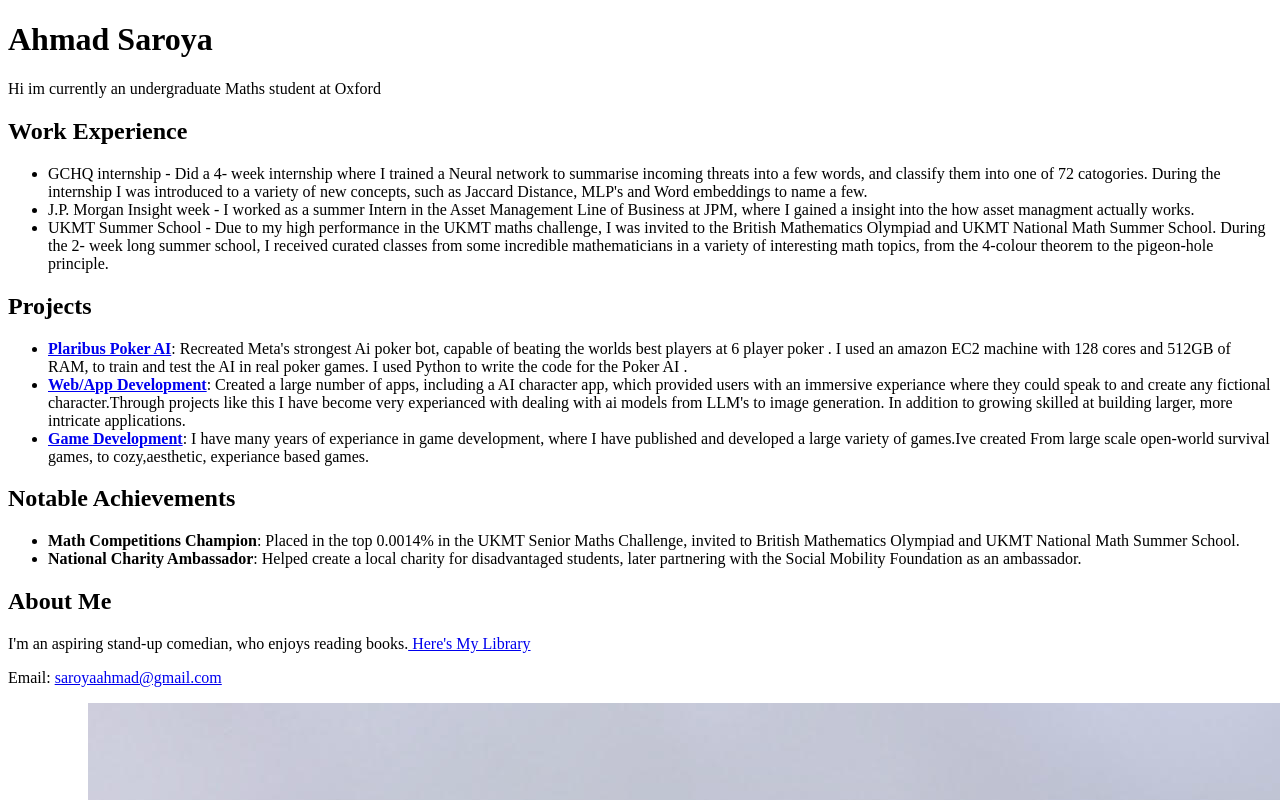
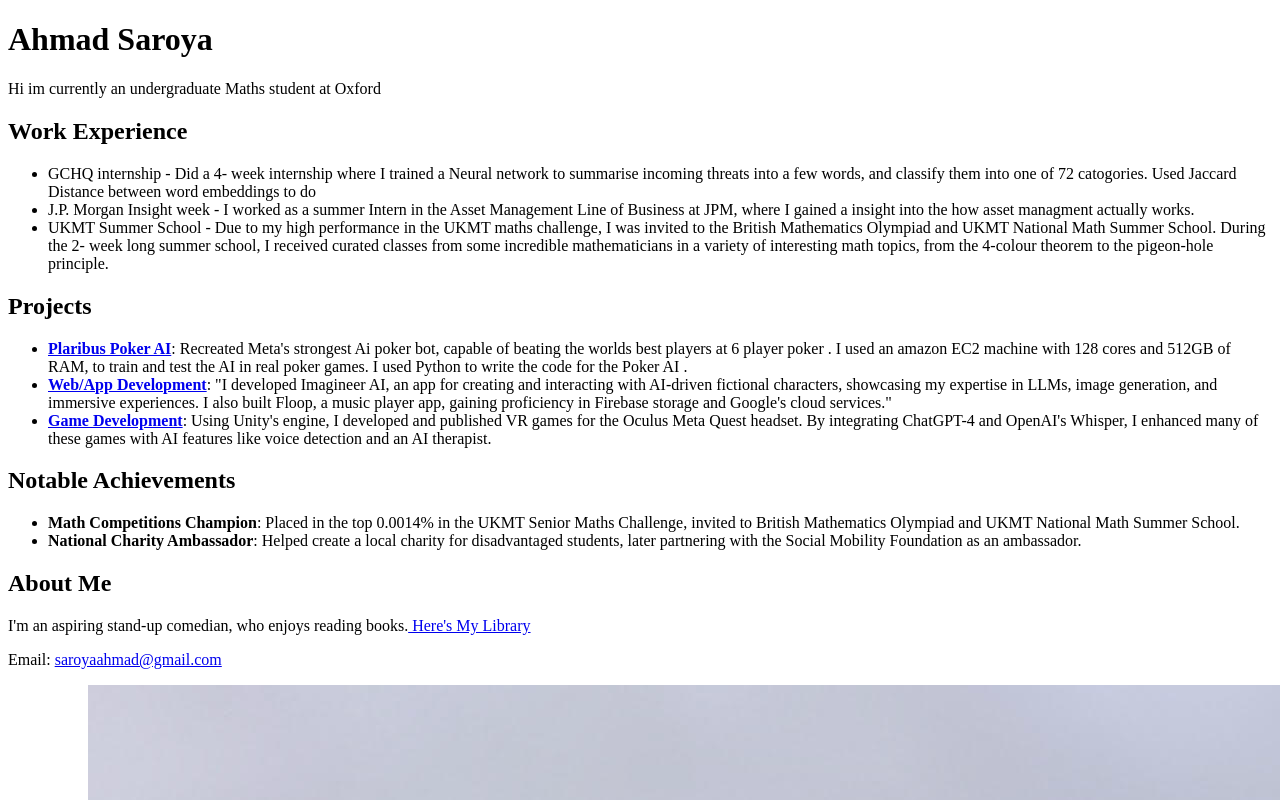
Before and after one commit to ahmadyaryeet/Personal_website, a React (Create React App) app: page / in a window 1280 px wide. Shown: the top 800 px of the page. Built offline with nearby package versions, Linux system fonts and the light colour scheme; the HTML template or start-up script is replaced by a standard one.

Commit message:
Update Main_page.js

```diff
--- a/src/components/Main_page.js
+++ b/src/components/Main_page.js
@@ -16,7 +16,7 @@
           <section className="education">
             <h2>Work Experience</h2>
             <ul>
-              <li>GCHQ internship - Did a 4- week internship where I trained a Neural network to summarise incoming threats into a few words, and classify them into one of 72 catogories. During the internship I was introduced to a variety of new concepts, such as Jaccard Distance, MLP's and Word embeddings to name a few.</li>
+              <li>GCHQ internship - Did a 4- week internship where I trained a Neural network to summarise incoming threats into a few words, and classify them into one of 72 catogories. Used Jaccard Distance between word embeddings to do </li>
               <li>J.P. Morgan Insight week - I worked as a summer Intern in the Asset Management Line of Business at JPM, where I gained a insight into the how asset managment actually works.</li>
               <li>UKMT Summer School - Due to my high performance in the UKMT maths challenge, I was invited to the British Mathematics Olympiad and UKMT National Math Summer School. During the 2- week long summer school, I received curated classes from some incredible mathematicians in a variety of interesting math topics, from the 4-colour theorem to the pigeon-hole principle.</li>
             </ul>
@@ -26,8 +26,8 @@
             <h2>Projects</h2>
             <ul>
               <li><Link to="/plaribus-poker-ai"><strong>Plaribus Poker AI</strong></Link>: Recreated Meta's strongest Ai poker bot, capable of beating the worlds best players at 6 player poker . I used an amazon EC2 machine with 128 cores and 512GB of RAM, to train and test the AI in real poker games. I used Python to write the code for the Poker AI  .</li>
-              <li><Link to="/web-app-development"><strong>Web/App Development</strong></Link>: Created a large number of apps, including a AI character app, which provided users with an immersive experiance where they could speak to and create any fictional character.Through projects like this I have become very experianced with dealing with ai models from LLM's to image generation. In addition to growing skilled at building larger, more intricate applications.</li>
-              <li><Link to="/game-development"><strong>Game Development</strong></Link>: I have many years of experiance in game development, where I have published and developed a large variety of games.Ive created From large scale open-world survival games, to cozy,aesthetic, experiance based games. </li>
+              <li><Link to="/web-app-development"><strong>Web/App Development</strong></Link>: "I developed Imagineer AI, an app for creating and interacting with AI-driven fictional characters, showcasing my expertise in LLMs, image generation, and immersive experiences. I also built Floop, a music player app, gaining proficiency in Firebase storage and Google's cloud services."</li>
+              <li><Link to="/game-development"><strong>Game Development</strong></Link>: Using Unity's engine, I developed and published VR games for the Oculus Meta Quest headset. By integrating ChatGPT-4 and OpenAI's Whisper, I enhanced many of these games with AI features like voice detection and an AI therapist. </li>
             </ul>
           </section>
 
```
